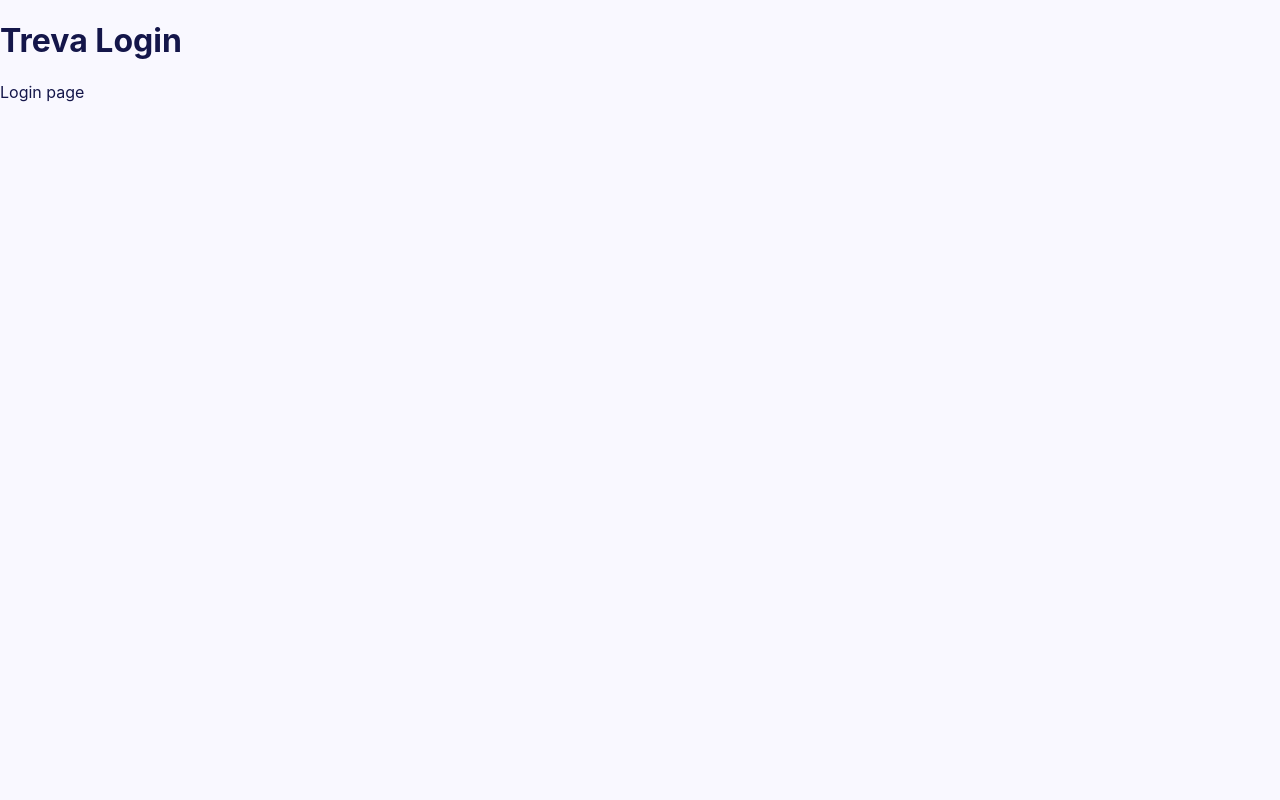
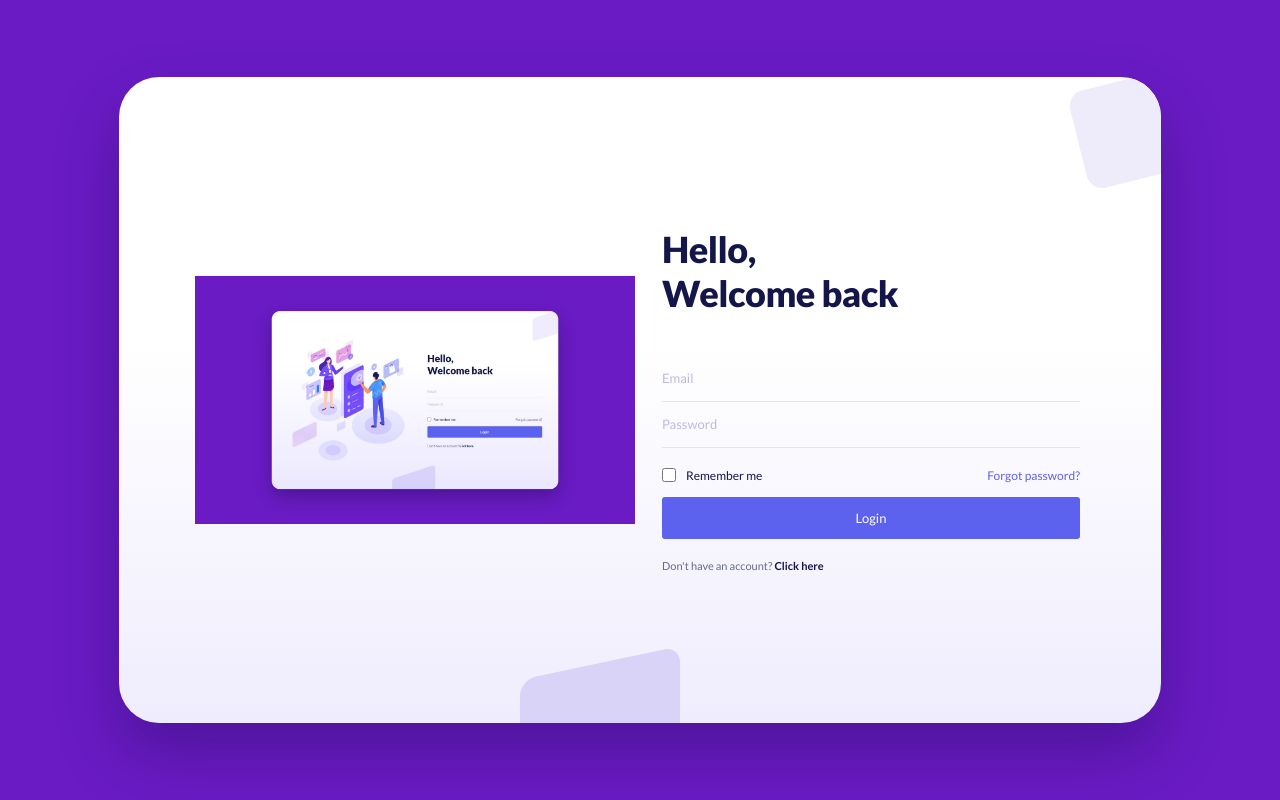
Before and after one commit to Gen-Mayank/AI-HR-Frontend, a React (Vite) app: page /login in a window 1280 px wide. Built offline with nearby package versions, Linux system fonts and the light colour scheme.

Commit message:
Login page

```diff
--- a/src/components/landing/Navbar.jsx
+++ b/src/components/landing/Navbar.jsx
@@ -1,7 +1,9 @@
 import { useState } from "react";
+import { useNavigate } from "react-router-dom";
 
 const Navbar = () => {
   const [menuOpen, setMenuOpen] = useState(false);
+  const navigate = useNavigate();
 
   return (
     <header className="navbar-wrapper">
@@ -26,7 +28,7 @@
 
           <div className="mobile-auth">
             <span>Already have an account?</span>
-            <button className="login-btn">Login</button>
+           <button className="login-btn" onClick={() => navigate("/login")}>Login</button>
             <button className="primary-btn">Get Started</button>
           </div>
         </div>
@@ -36,9 +38,9 @@
             Already have an account?
           </span>
 
-          <button className="login-btn">
-            Login
-          </button>
+        <button className="login-btn" onClick={() => navigate("/login")}>
+          Login
+        </button>
 
           <button className="primary-btn">
             Get Started
--- /dev/null
+++ b/src/pages/Login.css
@@ -0,0 +1,293 @@
+@import url("https://fonts.googleapis.com/css2?family=Lato:wght@400;700;900&display=swap");
+
+.login-page {
+  --login-purple: #6a1bc4;
+  --login-blue: #5c62ee;
+  --login-navy: #14164a;
+  --login-line: #e4e2f6;
+  --login-muted: #66698b;
+
+  min-height: 100vh;
+  padding: 24px;
+
+  display: flex;
+  align-items: center;
+  justify-content: center;
+
+  background: var(--login-purple);
+  font-family: Lato, Inter, "Segoe UI", Arial, sans-serif;
+  color: var(--login-navy);
+}
+
+/* ---------- card ---------- */
+
+.login-card {
+  position: relative;
+  overflow: hidden;
+
+  width: 100%;
+  max-width: 1042px;
+  min-height: 646px;
+
+  display: grid;
+  grid-template-columns: 1fr 1fr;
+  align-items: center;
+
+  border-radius: 40px;
+  background: linear-gradient(180deg, #ffffff 0%, #ffffff 40%, #efedfd 100%);
+  box-shadow: 0 30px 60px rgba(30, 8, 80, 0.35);
+}
+
+/* soft decorative shapes */
+.login-card::before,
+.login-card::after {
+  content: "";
+  position: absolute;
+  pointer-events: none;
+}
+
+.login-card::before {
+  top: 4px;
+  right: -14px;
+  width: 98px;
+  height: 100px;
+  border-radius: 16px;
+  background: #eeebfb;
+  transform: rotate(-14deg);
+}
+
+.login-card::after {
+  bottom: -40px;
+  left: 50%;
+  width: 160px;
+  height: 100px;
+  margin-left: -120px;
+  border-radius: 16px 16px 0 0;
+  background: #d9d3f8;
+  transform: skewY(-12deg);
+}
+
+/* ---------- left: illustration ---------- */
+
+.login-visual {
+  position: relative;
+  z-index: 1;
+  padding: 0 0 0 76px;
+}
+
+.login-visual img {
+  display: block;
+  width: 100%;
+  max-width: 440px;
+  height: auto;
+}
+
+/* ---------- right: form ---------- */
+
+.login-panel {
+  position: relative;
+  z-index: 1;
+  padding: 40px 59px 40px 0;
+}
+
+.login-form {
+  width: 100%;
+  max-width: 418px;
+  margin-left: auto;
+  margin-right: auto;
+}
+
+.login-form h1 {
+  margin: 0 0 40px;
+
+  font-size: 36px;
+  font-weight: 900;
+  line-height: 1.22;
+  letter-spacing: -0.5px;
+  color: var(--login-navy);
+}
+
+.login-field {
+  display: block;
+}
+
+.login-field input {
+  width: 100%;
+  height: 46px;
+  padding: 0;
+
+  border: none;
+  border-bottom: 1px solid var(--login-line);
+  border-radius: 0;
+  outline: none;
+
+  background: transparent;
+  color: var(--login-navy);
+  font: inherit;
+  font-size: 13px;
+
+  transition: border-color 0.2s ease;
+}
+
+.login-field input::placeholder {
+  color: #bdb8e8;
+}
+
+.login-field input:focus {
+  border-bottom-color: var(--login-blue);
+}
+
+.login-sr-only {
+  position: absolute;
+  width: 1px;
+  height: 1px;
+  overflow: hidden;
+  clip: rect(0, 0, 0, 0);
+  white-space: nowrap;
+}
+
+/* ---------- remember / forgot ---------- */
+
+.login-options {
+  margin: 20px 0 14px;
+
+  display: flex;
+  align-items: center;
+  justify-content: space-between;
+
+  font-size: 12px;
+}
+
+.login-remember {
+  display: inline-flex;
+  align-items: center;
+  gap: 10px;
+
+  color: var(--login-navy);
+  cursor: pointer;
+}
+
+.login-remember input {
+  width: 14px;
+  height: 14px;
+  margin: 0;
+  accent-color: var(--login-blue);
+}
+
+.login-forgot {
+  color: var(--login-blue);
+  text-decoration: none;
+}
+
+.login-forgot:hover {
+  text-decoration: underline;
+}
+
+/* ---------- button + footer text ---------- */
+
+.login-error {
+  margin: 0 0 12px;
+  color: #d1344f;
+  font-size: 12px;
+}
+
+.login-submit {
+  width: 100%;
+  height: 42px;
+
+  border: none;
+  border-radius: 3px;
+
+  background: var(--login-blue);
+  color: #fff;
+  font: inherit;
+  font-size: 13px;
+  font-weight: 400;
+  cursor: pointer;
+
+  transition: background 0.2s ease, transform 0.2s ease;
+}
+
+.login-submit:hover:not(:disabled) {
+  background: #4d53df;
+}
+
+.login-submit:disabled {
+  opacity: 0.7;
+  cursor: not-allowed;
+}
+
+.login-signup {
+  margin: 20px 0 0;
+  color: var(--login-muted);
+  font-size: 11px;
+}
+
+.login-signup a {
+  color: var(--login-navy);
+  font-weight: 700;
+  text-decoration: none;
+}
+
+.login-signup a:hover {
+  text-decoration: underline;
+}
+
+.login-form :focus-visible,
+.login-remember input:focus-visible {
+  outline: 2px solid var(--login-blue);
+  outline-offset: 3px;
+}
+
+.login-field input:focus-visible {
+  outline: none;
+}
+
+/* ---------- tablet ---------- */
+
+@media (max-width: 900px) {
+  .login-visual {
+    padding-left: 36px;
+  }
+
+  .login-panel {
+    padding-right: 36px;
+  }
+
+  .login-form h1 {
+    font-size: 30px;
+  }
+}
+
+/* ---------- mobile ---------- */
+
+@media (max-width: 700px) {
+  .login-page {
+    padding: 14px;
+  }
+
+  .login-card {
+    min-height: 0;
+    grid-template-columns: 1fr;
+    border-radius: 28px;
+  }
+
+  .login-visual {
+    padding: 28px 28px 0;
+    display: flex;
+    justify-content: center;
+  }
+
+  .login-visual img {
+    max-width: 280px;
+  }
+
+  .login-panel {
+    padding: 8px 28px 56px;
+  }
+
+  .login-form h1 {
+    margin-bottom: 28px;
+    font-size: 28px;
+  }
+}
--- a/src/pages/Login.jsx
+++ b/src/pages/Login.jsx
@@ -1,9 +1,125 @@
+import { useState } from "react";
+import { Link, useNavigate } from "react-router-dom";
+
+import loginIllustration from "../assets/login-illustration.png";
+import "./Login.css";
+
 function Login() {
+  const navigate = useNavigate();
+
+  const [formData, setFormData] = useState({
+    email: "",
+    password: "",
+    remember: false,
+  });
+  const [error, setError] = useState("");
+  const [loading, setLoading] = useState(false);
+
+  const handleChange = (event) => {
+    const { name, value, type, checked } = event.target;
+
+    setFormData((current) => ({
+      ...current,
+      [name]: type === "checkbox" ? checked : value,
+    }));
+
+    if (error) setError("");
+  };
+
+  const handleSubmit = async (event) => {
+    event.preventDefault();
+
+    if (!formData.email.trim() || !formData.password) {
+      setError("Enter your email and password.");
+      return;
+    }
+
+    try {
+      setLoading(true);
+
+      // TODO: connect your backend here, for example:
+      // const { data } = await axios.post("/api/auth/login", formData);
+      // then navigate by role: "/hr", "/employee" or "/job-seeker"
+
+      navigate("/job-seeker");
+    } catch {
+      setError("Login failed. Check your details and try again.");
+    } finally {
+      setLoading(false);
+    }
+  };
+
   return (
-    <div>
-      <h1>Treva Login</h1>
-      <p>Login page</p>
-    </div>
+    <main className="login-page">
+      <section className="login-card">
+        <div className="login-visual">
+          <img
+            src={loginIllustration}
+            alt="HR team working with a candidate profile"/>
+        </div>
+
+        <div className="login-panel">
+          <form className="login-form" onSubmit={handleSubmit} noValidate>
+            <h1>
+              Hello,
+              <br />
+              Welcome back
+            </h1>
+
+            <label className="login-field">
+              <span className="login-sr-only">Email</span>
+              <input
+                type="email"
+                name="email"
+                placeholder="Email"
+                autoComplete="email"
+                value={formData.email}
+                onChange={handleChange} />
+            </label>
+
+            <label className="login-field">
+              <span className="login-sr-only">Password</span>
+              <input
+                type="password"
+                name="password"
+                placeholder="Password"
+                autoComplete="current-password"
+                value={formData.password}
+                onChange={handleChange} />
+            </label>
+
+            <div className="login-options">
+              <label className="login-remember">
+                <input
+                  type="checkbox"
+                  name="remember"
+                  checked={formData.remember}
+                  onChange={handleChange} />
+                Remember me
+              </label>
+
+              <Link to="/forgot-password" className="login-forgot">
+                Forgot password?
+              </Link>
+            </div>
+
+            {error && (
+              <p className="login-error" role="alert">
+                {error}
+              </p>
+            )}
+
+            <button type="submit" className="login-submit" disabled={loading}>
+              {loading ? "Logging in..." : "Login"}
+            </button>
+
+            <p className="login-signup">
+              Don't have an account? <Link to="/signup">Click here</Link>
+            </p>
+          </form>
+        </div>
+      </section>
+    </main>
   );
 }
 
```
Also changed, not shown: src/assets/login-illustration.png (added).
